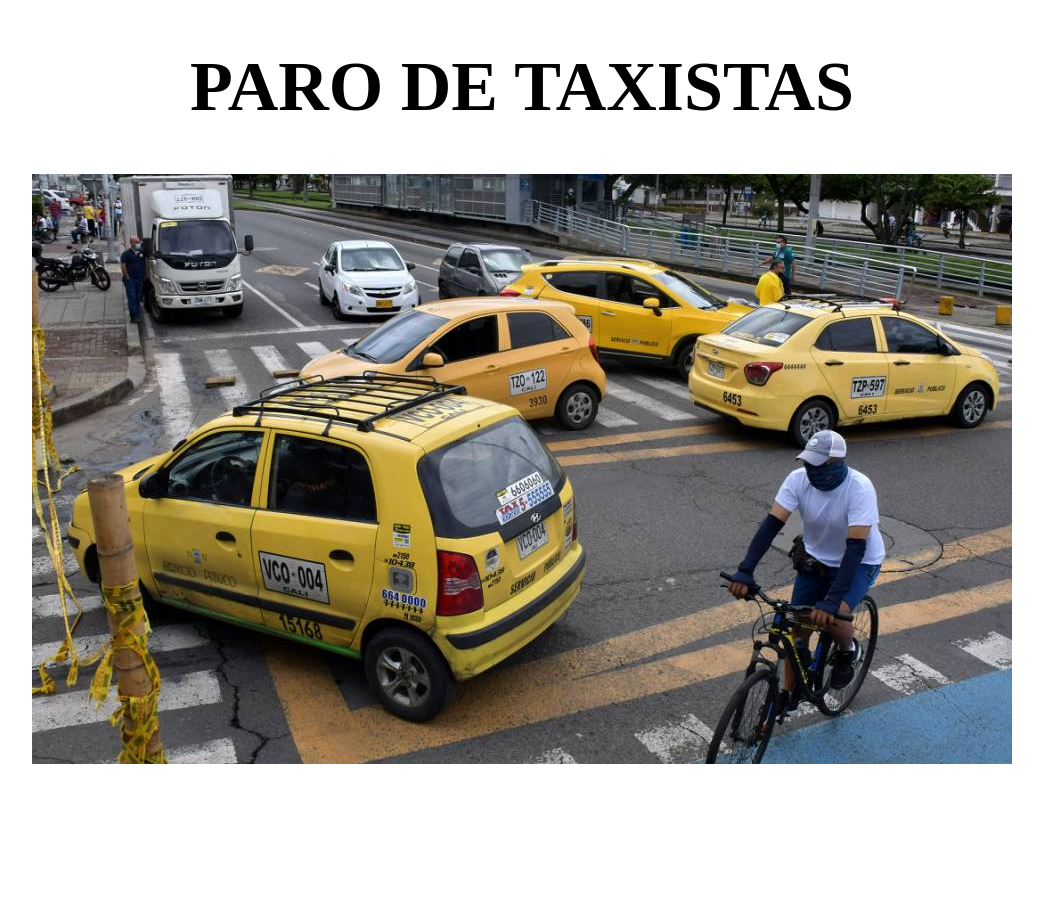
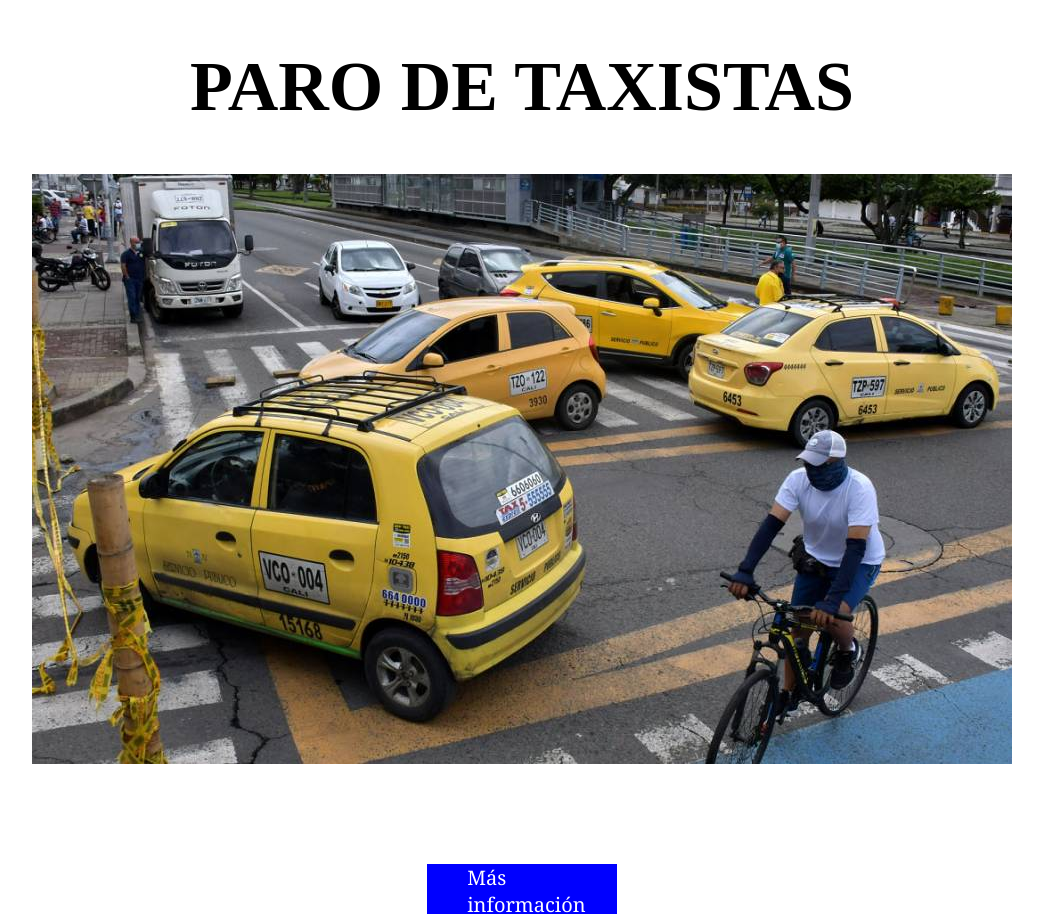
Before and after one commit to programadorakjbr2004/prueba, a plain HTML site: page index.html in a window 1280 px wide. Shown: the whole page, without its empty margins (118-1161 px from the left). Before the commit the page ends 800 px from the top, so only its background shows below. Drawn offline with Linux system fonts and the light colour scheme.

Commit message:
creación de un nuevo archivo html

```diff
--- a/css/stylss.css
+++ b/css/stylss.css
@@ -1,3 +1,4 @@
+
 h1{
     text-align: center;
     font-size: 70px;
@@ -8,3 +9,24 @@ h1{
     display: flex;
     margin: auto;
 }
+
+.cuadro{
+    height: 50px;
+    width: 15%;
+    background-color: blue;
+    margin: auto;
+    margin-top: 100px;
+}
+
+.m{
+    display: flex;
+    color: white;
+    font-family: Cambria, Cochin, Georgia, Times, 'Times New Roman', serif;
+    font-size: 20px;
+    margin-left: 40px;
+    text-decoration: none;
+
+
+
+
+}
--- a/index.html
+++ b/index.html
@@ -9,8 +9,19 @@
 </head>
 <body>
 
+    <header>
         <h1>PARO DE TAXISTAS</h1>
         <img class="logo" src="images/carro.jpeg" alt="">
+
+    </header>
+
+    <div class="cuadro">
+        <a class="m" href="intro.html">Más información</a>
+    </div>
+
+
+
+
 
 
 </body>
```
Also changed, not shown: intro.html (added).
